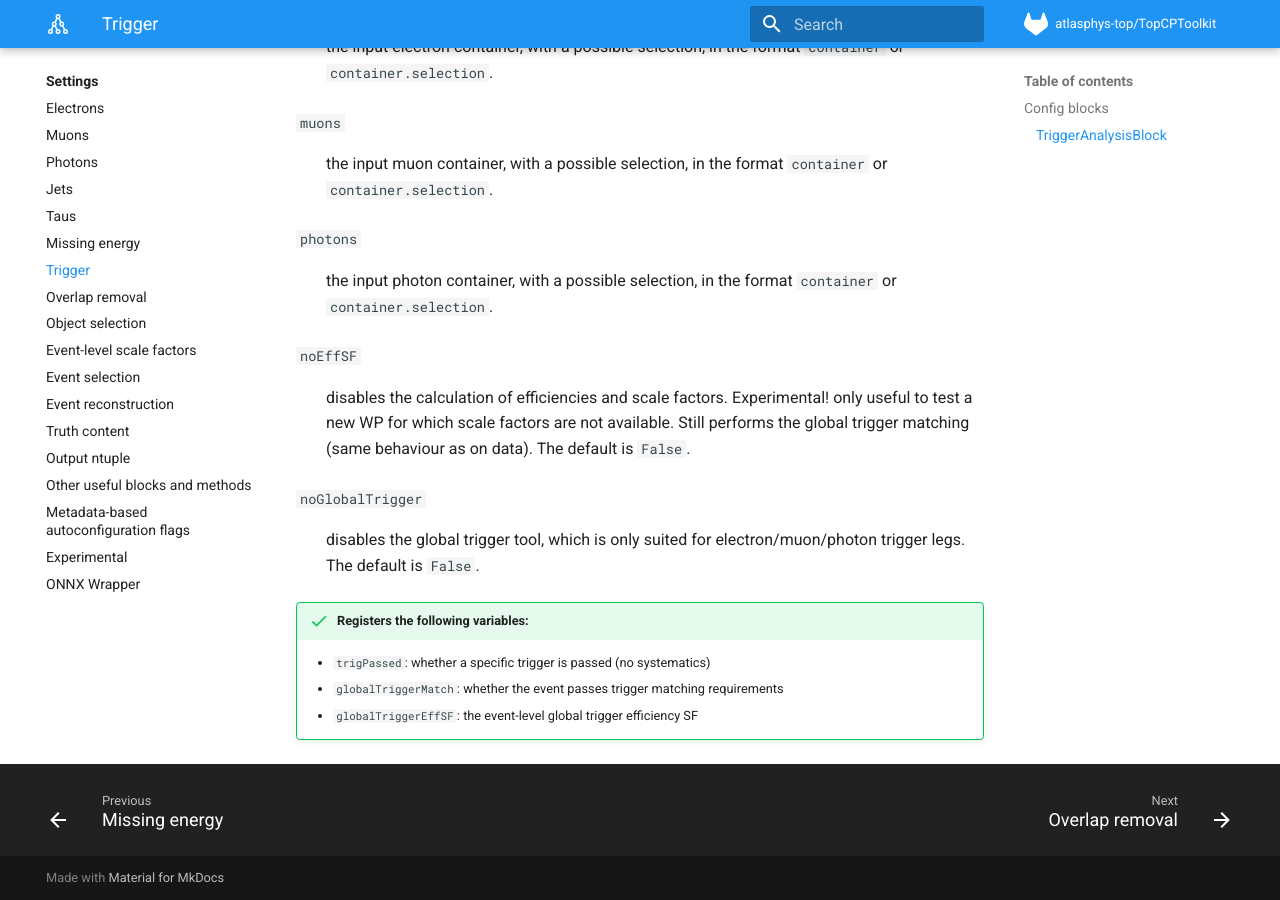
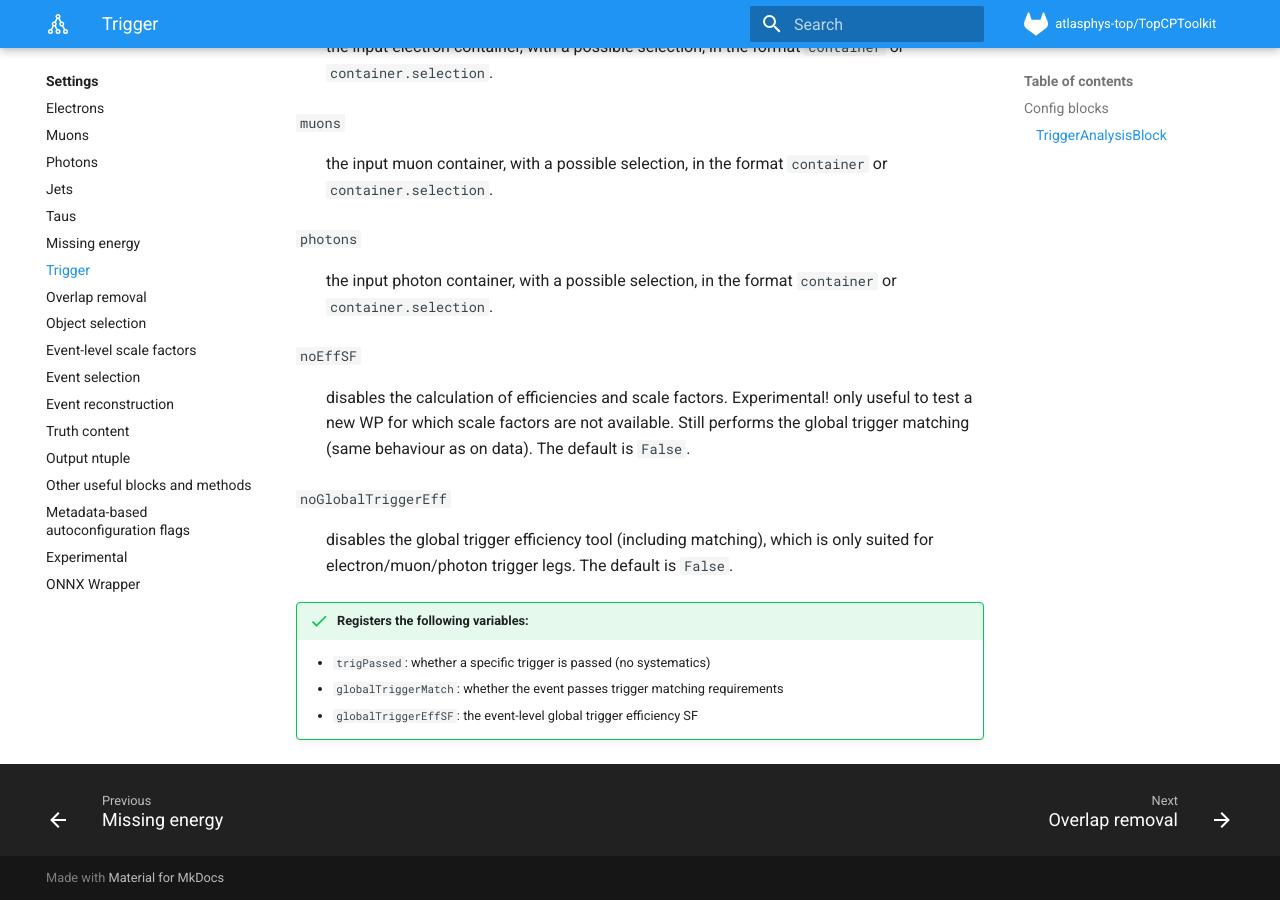
Before and after one commit to SuperNova76/TopCPToolKit, an MkDocs documentation site: the page built from docs/settings/trigger.md, in a window 1280 px wide and 900 px high, scrolled down 1322 px. Built offline with MkDocs 1.6.1 and Material for MkDocs 9.7.7, drawn with Linux system fonts in a browser that asks for light colours.

```diff
--- a/docs/settings/trigger.md
+++ b/docs/settings/trigger.md
@@ -43,8 +43,8 @@ The default is `[]` (empty list).
 `noEffSF`
 :   disables the calculation of efficiencies and scale factors. Experimental! only useful to test a new WP for which scale factors are not available. Still performs the global trigger matching (same behaviour as on data). The default is `False`.
 
-`noGlobalTrigger`
-:   disables the global trigger tool, which is only suited for electron/muon/photon trigger legs. The default is `False`.
+`noGlobalTriggerEff`
+:   disables the global trigger efficiency tool (including matching), which is only suited for electron/muon/photon trigger legs. The default is `False`.
 
 !!! success "Registers the following variables:"
     - `trigPassed`: whether a specific trigger is passed (no systematics)
```
Also changed, not shown: docs/faq/index.md (+1 -1 lines).
